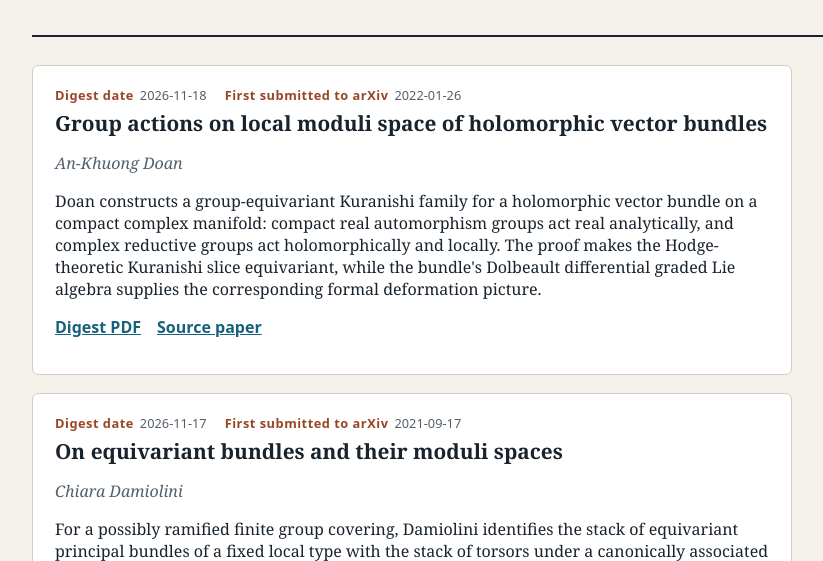
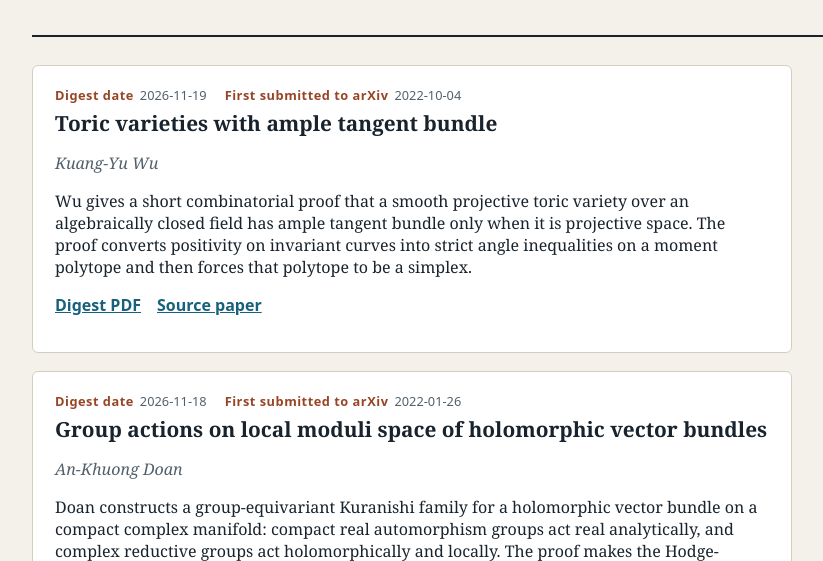
Before and after one commit to Yoaskay/daily-math-paper-digest-pages, a plain HTML site: page topics/algebraic-geometry.html in a window 1280 px wide. Shown: the part 239-800 px from the top of the page, without its empty margins (158-981 px from the left). Drawn offline with Linux system fonts and the light colour scheme.

Commit message:
Publish digest site for 2026-11-19

```diff
--- a/topics/algebraic-geometry.html
+++ b/topics/algebraic-geometry.html
@@ -14,6 +14,16 @@
     <p>Miscellaneous topics in algebraic geometry.</p></header>
     <section class="digest-list" aria-label="Algebraic geometry digests">
     <article class="digest">
+<dl class="dates">
+<div><dt>Digest date</dt><dd>2026-11-19</dd></div>
+<div><dt>First submitted to arXiv</dt><dd>2022-10-04</dd></div>
+</dl>
+<h2>Toric varieties with ample tangent bundle</h2>
+<p class="authors">Kuang-Yu Wu</p>
+<p>Wu gives a short combinatorial proof that a smooth projective toric variety over an algebraically closed field has ample tangent bundle only when it is projective space. The proof converts positivity on invariant curves into strict angle inequalities on a moment polytope and then forces that polytope to be a simplex.</p>
+<p class="links"><a href="../digests/2026-11-19-arxiv-2210.01366.pdf">Digest PDF</a> <a href="https://arxiv.org/abs/2210.01366v1">Source paper</a></p>
+</article>
+<article class="digest">
 <dl class="dates">
 <div><dt>Digest date</dt><dd>2026-11-18</dd></div>
 <div><dt>First submitted to arXiv</dt><dd>2022-01-26</dd></div>
```
Also changed, not shown: index.html (+1 -1 lines), 1 other file.
